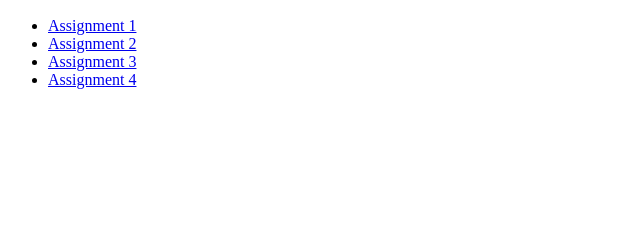
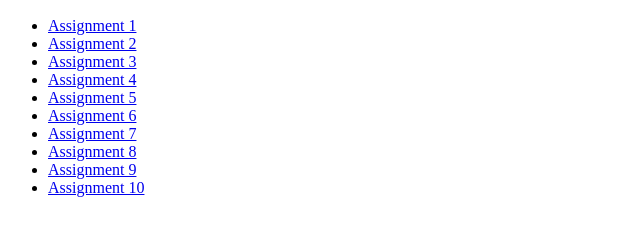
Before and after one commit to AdamKoehlerNSU/AdamKoehlerNSU.github.io, a plain HTML site: page index.html in a window 1280 px wide. Shown: the part 168-404 px from the top of the page, without its empty margins (0-640 px from the left). Drawn offline with Linux system fonts and the light colour scheme.

Commit message:
added links on homepage

```diff
--- a/index.html
+++ b/index.html
@@ -13,6 +13,13 @@
         <li><a href='Assignment 2.html'>Assignment 2</a></li>
         <li><a href='Assignment 3.html'>Assignment 3</a></li>
         <li><a href='Assignment 4.html'>Assignment 4</a></li>
+        <li><a href='Assignment 5.html'>Assignment 5</a></li>
+        <li><a href='Assignment 6.html'>Assignment 6</a></li>
+        <li><a href='Assignment 7.html'>Assignment 7</a></li>
+        <li><a href='Assignment 8.html'>Assignment 8</a></li>
+        <li><a href='Assignment 9.html'>Assignment 9</a></li>
+        <li><a href='Assignment 10.html'>Assignment 10</a></li>
+
     </ul>
 </body>
 </html>
```
